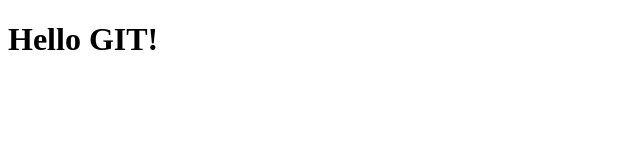
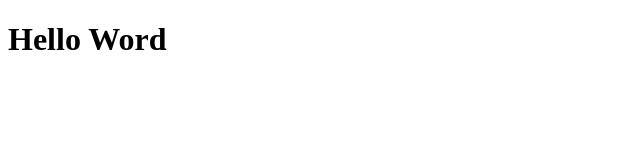
Before and after one commit to ijurasinska/git-course-4, a plain HTML site: page index.html in a window 1280 px wide. Shown: the full height of the page, 0-640 px from the left. Drawn offline with Linux system fonts and the light colour scheme.

Commit message:
Hello Word added to inex.html

```diff
--- a/index.html
+++ b/index.html
@@ -7,6 +7,6 @@
     <title>ISA GIT Course - 4</title>
 </head>
 <body>
-    <h1>Hello GIT!</h1>
+    <h1>Hello Word</h1>
 </body>
 </html>
```
